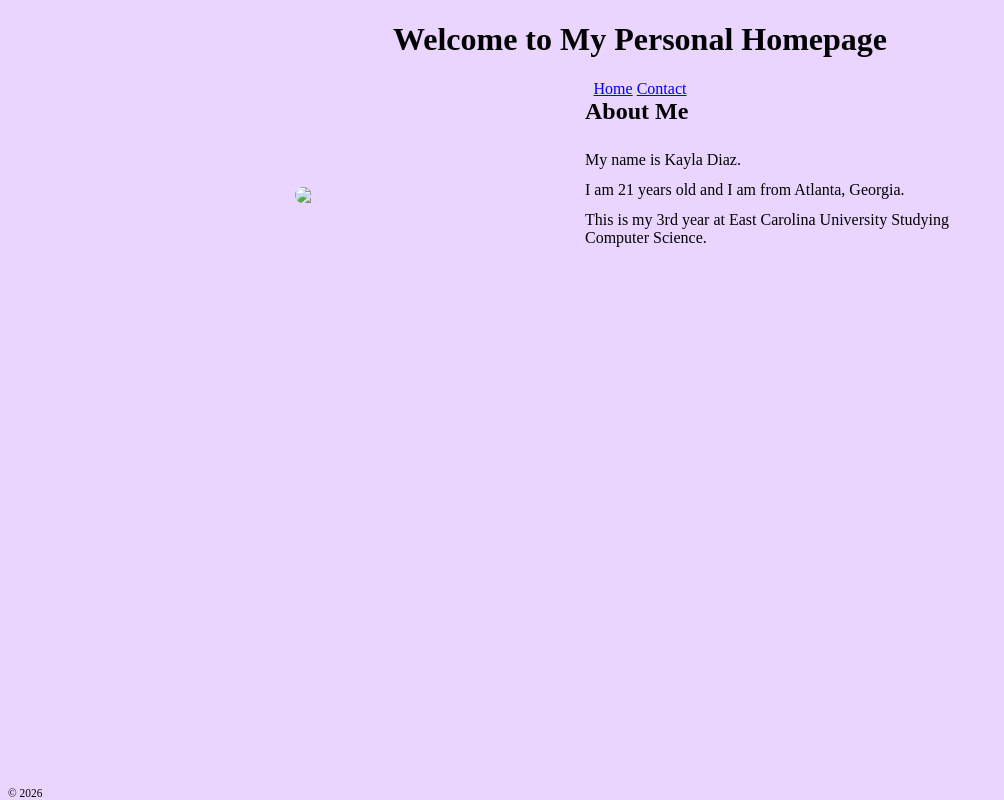
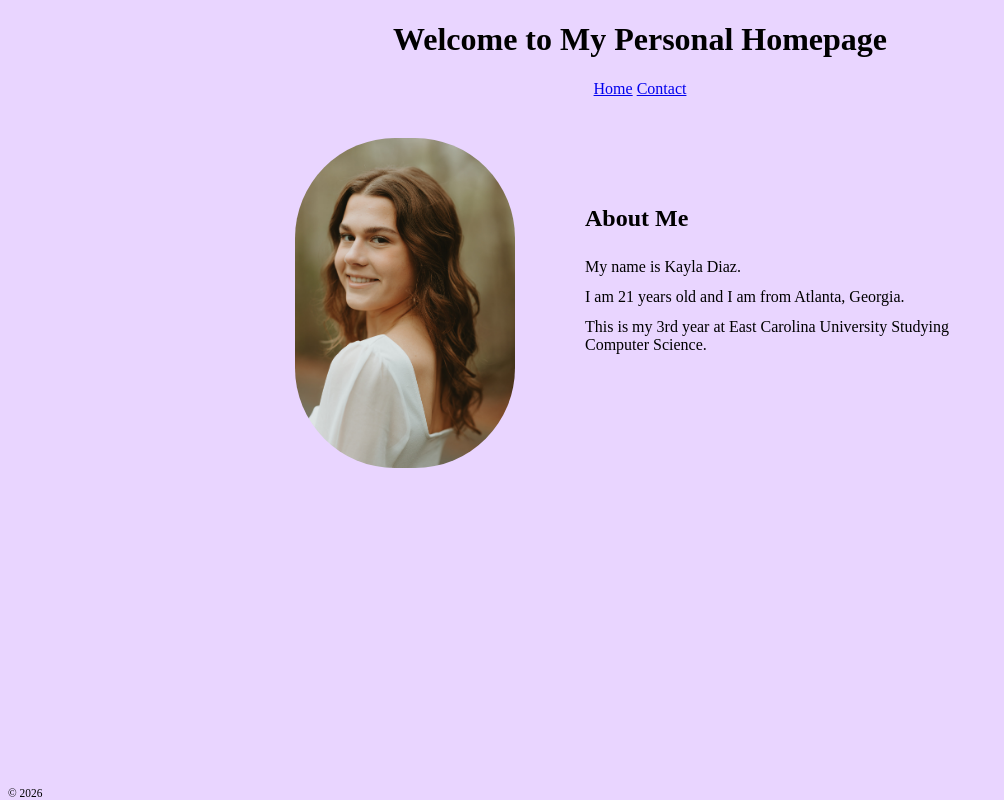
Before and after one commit to diazk23/personal-webpage, a website: page index.html in a window 1280 px wide. Shown: the whole page, without its empty margins (0-1004 px from the left). Drawn offline with Linux system fonts and the light colour scheme; the site is published under a folder, as on GitHub Pages, so addresses that start at the root find nothing.

Commit message:
Update index.html

```diff
--- a/index.html
+++ b/index.html
@@ -21,7 +21,7 @@
       <article>
         <section id="bio">
           <div class="wrap">
-            <img src="/images/picture.jpg" atl="Picture of Kayla Diaz" />
+            <img src="images/picture.jpg" atl="Picture of Kayla Diaz" />
             <div class="text">
               <h2>About Me</h2>
               <p>My name is Kayla Diaz.</p>
```
